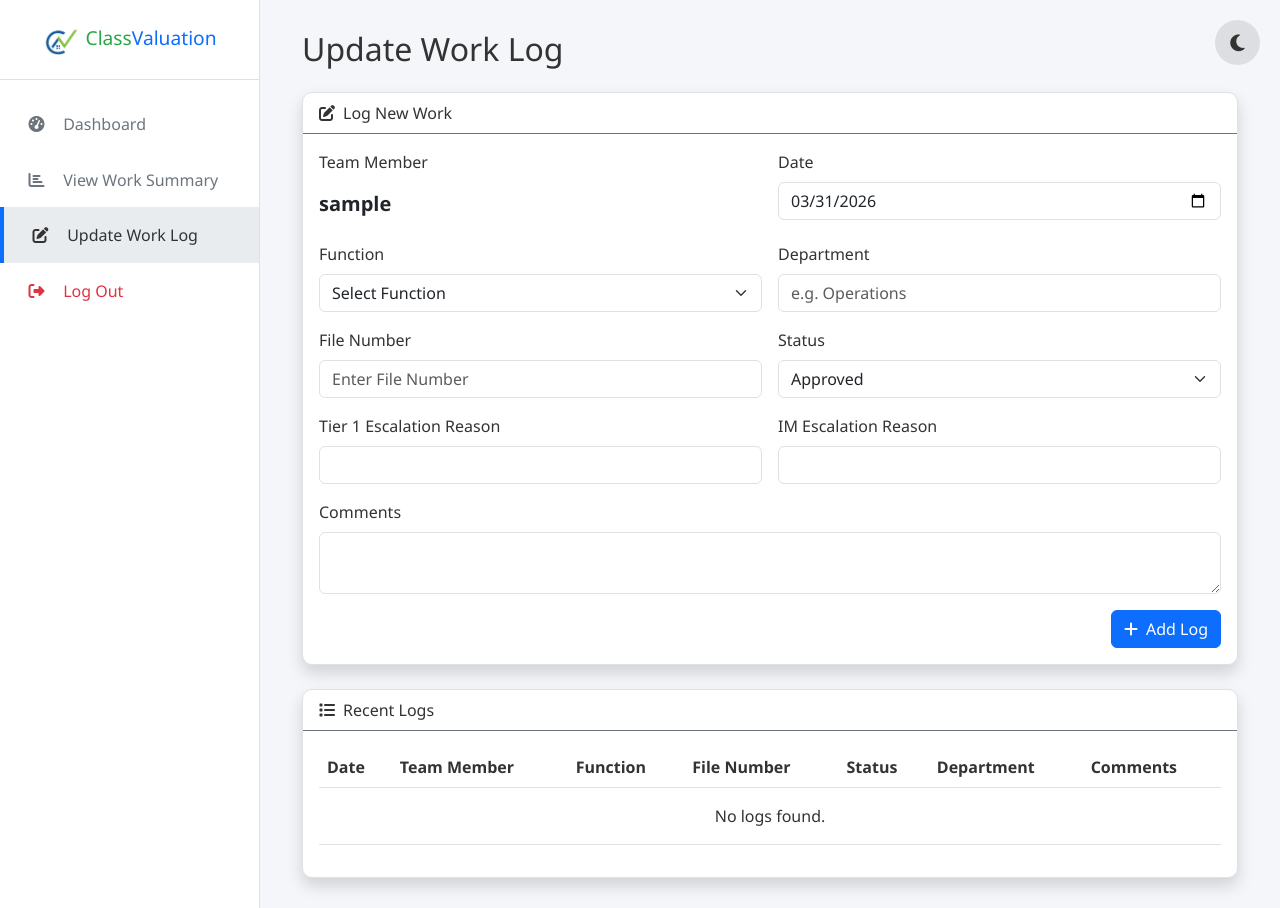
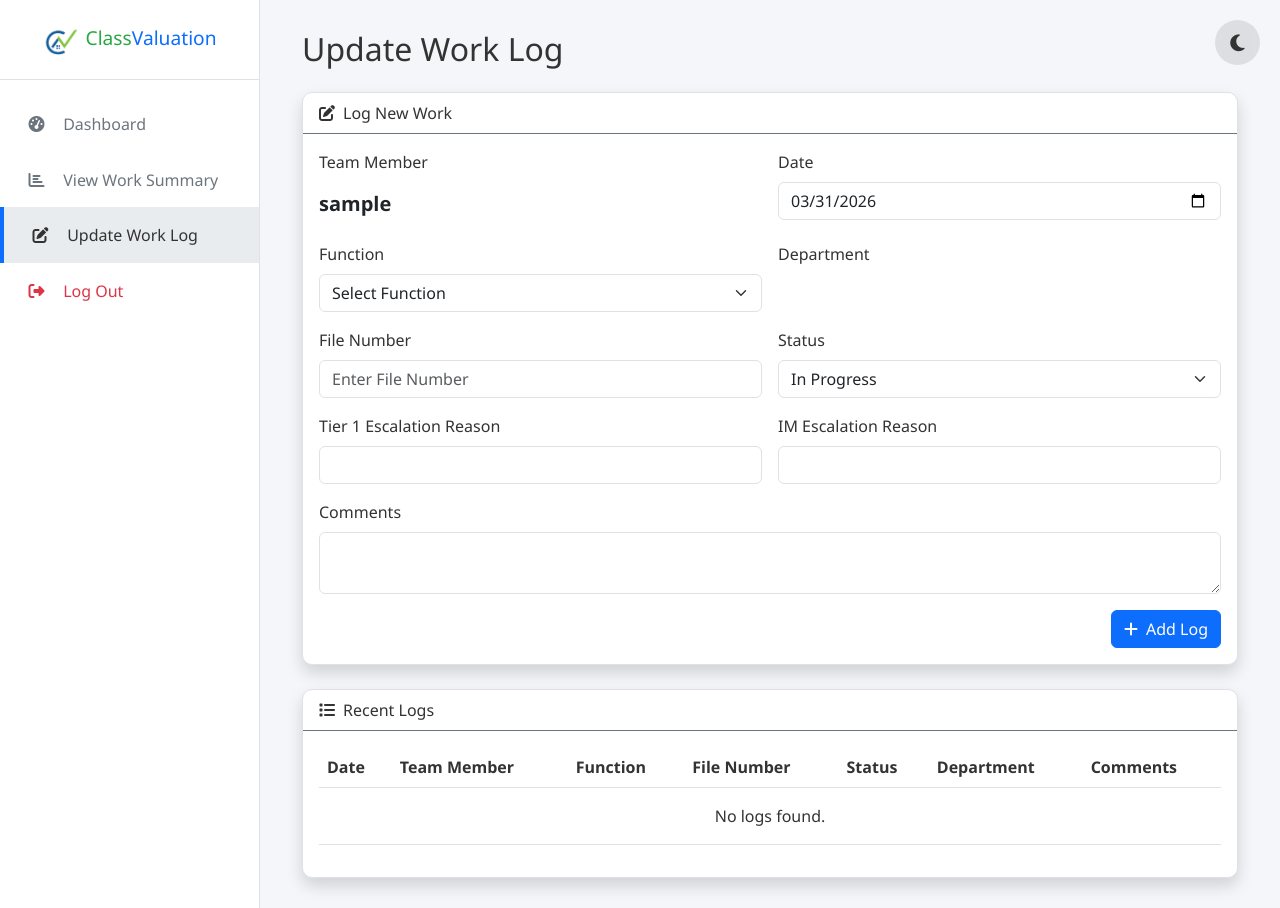
Before and after one commit to ShaunakArora/CVAL-Tracker, a Flask app: page /employee/update in a window 1280 px wide. Run offline with Flask 3, Linux system fonts and the light colour scheme; the visitor is signed in with stand-in values (Sample User, id 1); some libraries are stand-ins or nearby versions.

Commit message:
Fix Work Log

```diff
--- a/templates/employee/update_work.html
+++ b/templates/employee/update_work.html
@@ -213,8 +213,8 @@
                                     </select>
                                 </div>
                                 <div class="col-md-6">
-                                    <label for="department" class="form-label">Department</label>
-                                    <input type="text" class="form-control" id="department" name="department" placeholder="e.g. Operations">
+                                    <label class="form-label">Department</label>
+                                    <p class="form-control-plaintext fw-bold fs-5">{{ user_department }}</p>
                                 </div>
                                 <div class="col-md-6">
                                     <label for="file_number" class="form-label">File Number</label>
@@ -223,10 +223,11 @@
                                 <div class="col-md-6">
                                     <label for="status" class="form-label">Status</label>
                                     <select class="form-select" id="status" name="status">
+                                        <option value="In Progress" selected>In Progress</option>
+                                        <option value="Completed">Completed</option>
                                         <option value="Approved">Approved</option>
                                         <option value="Escalated">Escalated</option>
                                         <option value="Rerouted">Rerouted</option>
-                                        <option value="In Progress">In Progress</option>
                                         <option value="Pending">Pending</option>
                                     </select>
                                 </div>
```
